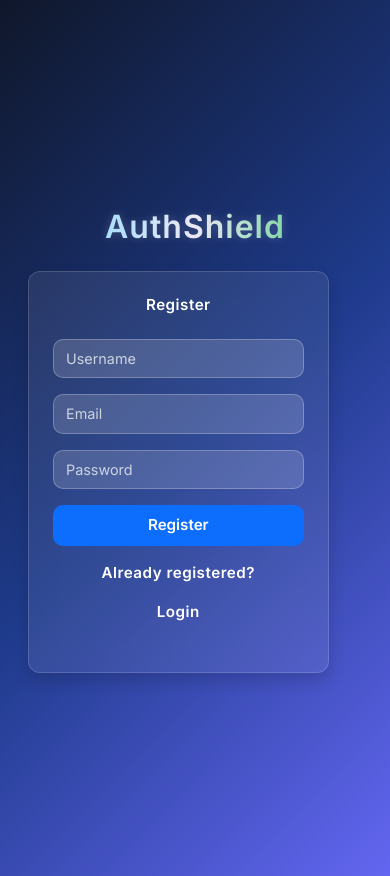
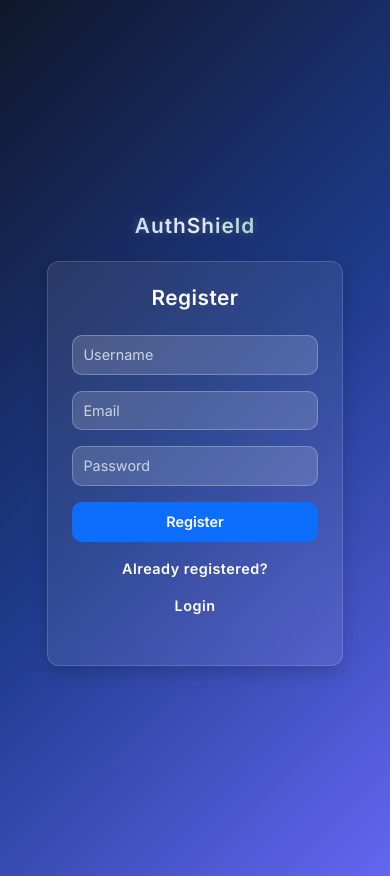
Before and after one commit to Hazra-Shaikh/AuthShield, a Flask app: page /register in a window 390 px wide. Run offline with Flask 3, Linux system fonts and the light colour scheme.

Commit message:
Added responsive design improvements

```diff
--- a/static/css/style.css
+++ b/static/css/style.css
@@ -303,3 +303,87 @@ color: #ffffff;
 .app-logo:hover {
   transform: scale(1.05);
 }
+
+/* ========================
+   Responsive Enhancements
+======================== */
+
+/* Wrapper spacing fix */
+.container {
+  width: 100%;
+  padding-left: 15px;
+  padding-right: 15px;
+}
+
+/* Card responsiveness */
+.card {
+  width: 100%;
+  max-width: 420px;
+  margin: auto;
+}
+
+/* Logo scaling */
+.app-logo {
+  font-size: 2.2rem;
+}
+
+/* Tablet view */
+@media (max-width: 768px) {
+  body {
+    padding: 1.5rem 1rem;
+  }
+
+  .card {
+    padding: 2rem;
+    max-width: 90%;
+  }
+
+  .app-logo {
+    font-size: 1.8rem;
+  }
+}
+
+/* Mobile view */
+@media (max-width: 576px) {
+  body {
+    padding: 1rem;
+  }
+
+  .card {
+    padding: 1.5rem;
+    border-radius: 12px;
+  }
+
+  h3 {
+    font-size: 1.3rem;
+  }
+
+  p {
+    font-size: 0.9rem;
+  }
+
+  .form-control {
+    font-size: 0.9rem;
+    padding: 8px 10px;
+  }
+
+  .btn {
+    font-size: 0.9rem;
+    padding: 9px;
+  }
+
+  .app-logo {
+    font-size: 1.5rem;
+  }
+}
+
+/* Very small devices */
+@media (max-width: 400px) {
+  .card {
+    padding: 1.2rem;
+  }
+
+  .app-logo {
+    font-size: 1.3rem;
+  }
+}
```
